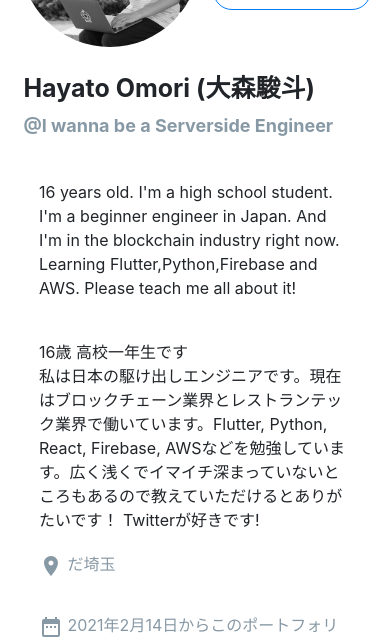
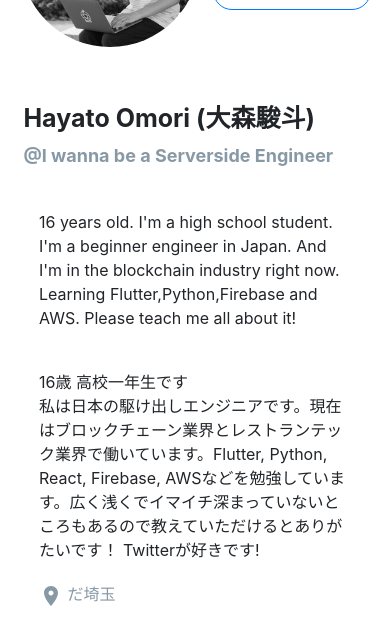
Before and after one commit to hayatoVTA/my-portfolio, a React (Create React App) app: page / in a window 390 px wide. Shown: the part 352-993 px from the top of the page. Built offline with nearby package versions, Linux system fonts and the light colour scheme.

Commit message:
iphone6/7/8に対応

```diff
--- a/src/Home.css
+++ b/src/Home.css
@@ -20,6 +20,7 @@
   left: 6%;
   font-size: 25px;
   font-weight: bold;
+  margin-top: 30px;
 }
 
 .profile__id {
@@ -29,6 +30,7 @@
   font-size: 18px;
   font-weight: bold;
   color: #8899a6;
+  margin-top: 30px;
 }
 
 .follow__button {
@@ -50,6 +52,7 @@
   top: 63%;
   left: 10%;
   right: 10%;
+  margin-top: 30px;
 }
 
 .profile__location {
```
